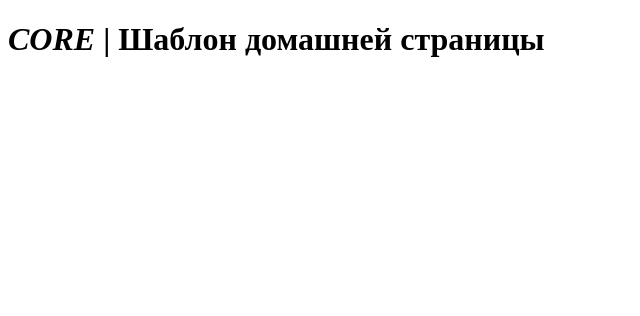
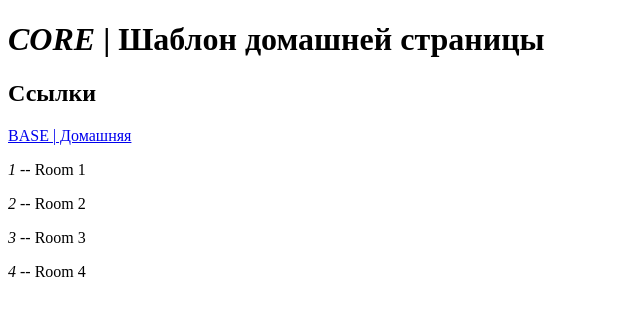
Before and after one commit to sorentfly/stufnutCore, a Django app: page / in a window 1280 px wide. Shown: the part 88-404 px from the top of the page, without its empty margins (0-640 px from the left). Run offline with Django 4.2, Linux system fonts and the light colour scheme.

Commit message:
Добавил ссылки в шаблоны, зациклил переходы.
Реализовал передачу параметра во вьюху.

```diff
--- a/core/core/views.py
+++ b/core/core/views.py
@@ -1,5 +1,13 @@
 from django.shortcuts import render
 
 
+rooms = [
+    {'id': 1, 'name': 'Room 1'},
+    {'id': 2, 'name': 'Room 2'},
+    {'id': 3, 'name': 'Room 3'},
+    {'id': 4, 'name': 'Room 4'},
+]
+
+
 def home(request):
-    return render(request, 'core/home.html')
+    return render(request, 'core/home.html', {'rooms': rooms})
--- a/core/templates/core/home.html
+++ b/core/templates/core/home.html
@@ -1,5 +1,20 @@
 {% extends '../index.html' %}
 
 {% block content %}
+<div class="container">
     <h1><i>CORE</i> | Шаблон домашней страницы</h1>
+
+    <div class="content">
+        <h2>Ссылки</h2>
+        <a href="{% url 'base.home' %}">BASE | Домашняя</a>
+
+        <div>
+        {% for room in rooms %}
+            <div>
+                <p><i>{{room.id}}</i> -- {{room.name}}</p>
+            </div>
+        {% endfor %}
+    </div>
+    </div>
+</div>
 {% endblock %}
```
Also changed, not shown: core/templates/base/home.html (+7 -0 lines), core/templates/base/sex.html (+7 -0 lines).
